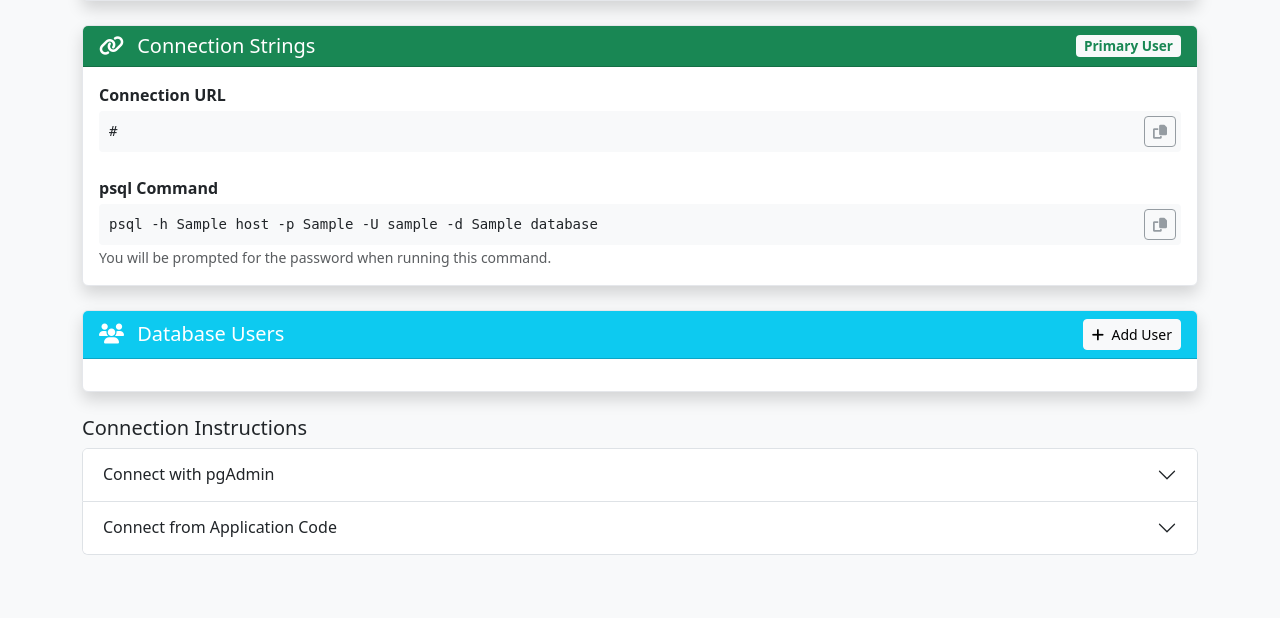
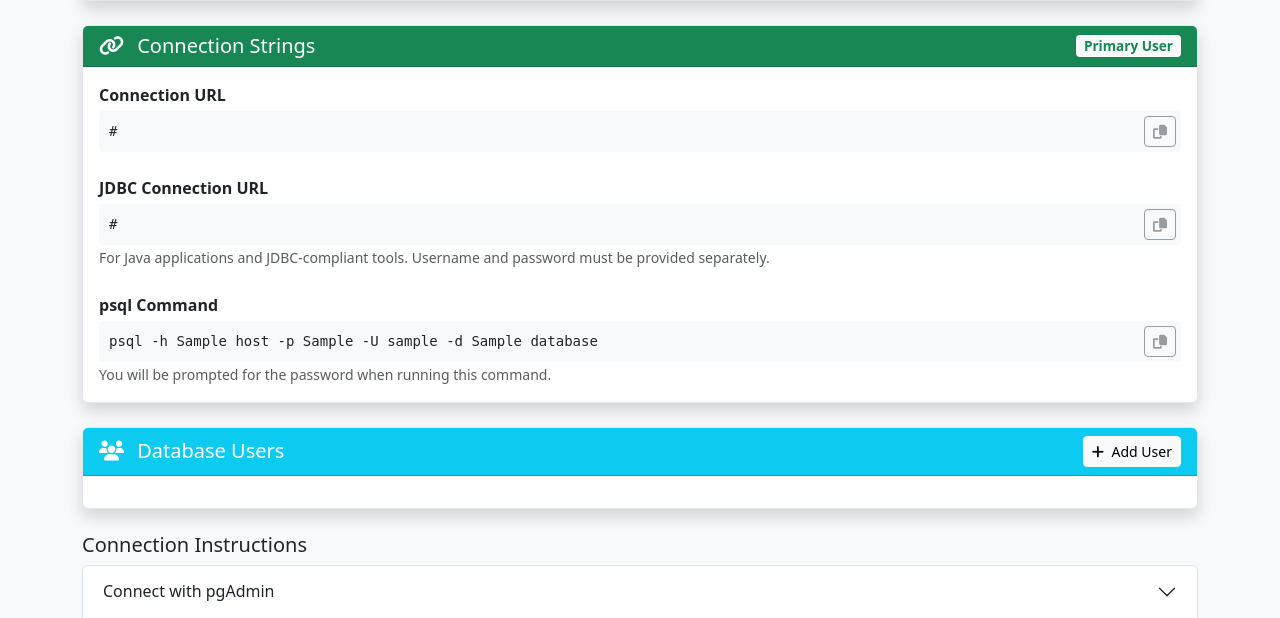
Before and after one commit to nexwinds/nexpostgres, a Flask app: template app/templates/databases/credentials.html in a window 1280 px wide. Shown: the part 457-1075 px from the top of the page. Run offline with Flask 3, Linux system fonts and the light colour scheme; the template is opened without the code that fills it: most values are stand-ins (such as "Sample title", 1, 10 or a date in 2020); parts of the project's set-up code (start-up, migrations or seed data) failed here and were passed over; some libraries are stand-ins or nearby versions.

Commit message:
JDBC URL

```diff
--- a/app/routes/databases.py
+++ b/app/routes/databases.py
@@ -236,6 +236,9 @@ def credentials(id):
     primary_user = next((user for user in users if user.is_primary), users[0])
     connection_url = f"postgresql://{primary_user.username}:{primary_user.password}@{server.host}:{server.postgres_port}/{database.name}"
 
+    # Add JDBC connection URL
+    jdbc_url = f"jdbc:postgresql://{server.host}:{server.postgres_port}/{database.name}"
+
     # Get user permissions directly from the PostgreSQL server
     user_permissions = {}
     try:
@@ -264,7 +267,8 @@ def credentials(id):
                         users=users,
                         primary_user=primary_user,
                         user_permissions=user_permissions,
-                        connection_url=connection_url)
+                        connection_url=connection_url,
+                        jdbc_url=jdbc_url)
 
 @databases_bp.route('/user/add/<int:database_id>', methods=['GET', 'POST'])
 @login_required
--- a/app/templates/databases/credentials.html
+++ b/app/templates/databases/credentials.html
@@ -150,6 +150,18 @@
                             <i class="fas fa-copy"></i>
                         </button>
                     </div>
+                </div>
+
+                <div class="mb-4">
+                    <p class="credential-label">JDBC Connection URL</p>
+                    <div class="position-relative">
+                        <pre class="credential-field connection-url" id="jdbc_url">{{ jdbc_url }}</pre>
+                        <button class="btn btn-sm btn-outline-secondary copy-btn"
+                                onclick="copyToClipboard('jdbc_url')">
+                            <i class="fas fa-copy"></i>
+                        </button>
+                    </div>
+                    <small class="text-muted">For Java applications and JDBC-compliant tools. Username and password must be provided separately.</small>
                 </div>
 
                 <div>
@@ -331,6 +343,44 @@ print(result)
 
 cur.close()
 conn.close()</pre>
+
+                    <h6>Java (using JDBC)</h6>
+                    <pre class="p-3 bg-light">
+import java.sql.Connection;
+import java.sql.DriverManager;
+import java.sql.ResultSet;
+import java.sql.Statement;
+
+public class PostgresJdbcExample {
+    public static void main(String[] args) {
+        try {
+            // Connect to the PostgreSQL database
+            Connection conn = DriverManager.getConnection(
+                "{{ jdbc_url }}",
+                "{{ primary_user.username }}",
+                "{{ primary_user.password }}"
+            );
+
+            // Create a statement
+            Statement stmt = conn.createStatement();
+
+            // Execute a query
+            ResultSet rs = stmt.executeQuery("SELECT NOW()");
+
+            // Process the result set
+            if (rs.next()) {
+                System.out.println("Current time: " + rs.getString(1));
+            }
+
+            // Close resources
+            rs.close();
+            stmt.close();
+            conn.close();
+        } catch (Exception e) {
+            e.printStackTrace();
+        }
+    }
+}</pre>
                 </div>
             </div>
         </div>
```
